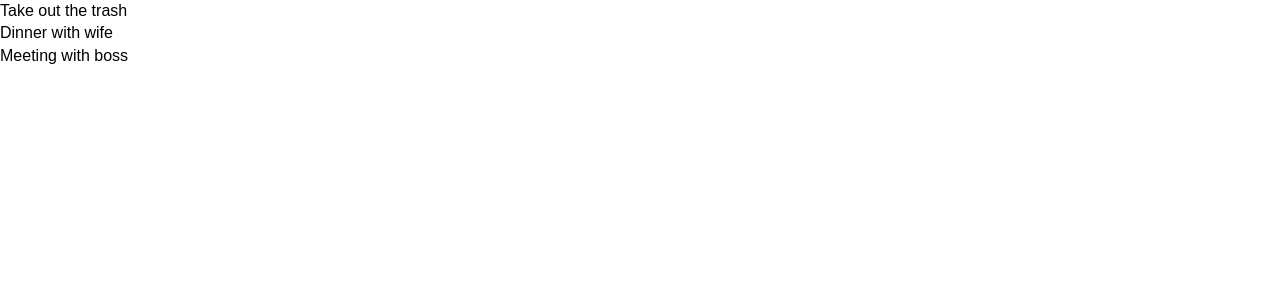
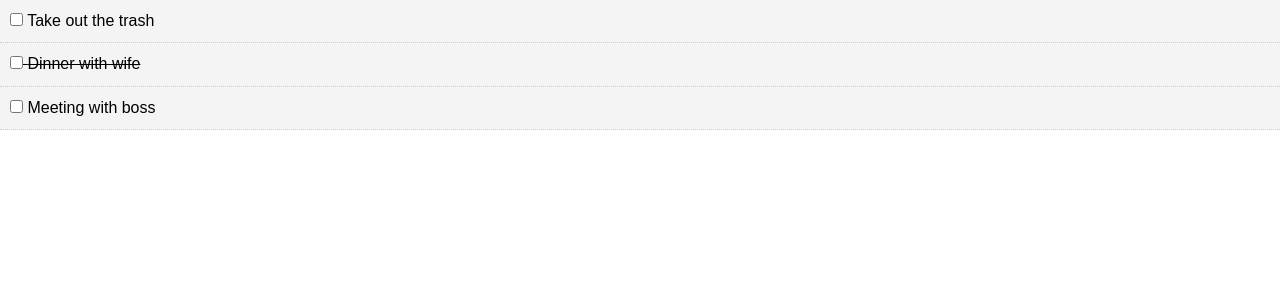
Before and after one commit to MariahFarnsworth/ToDoReact, a React (Create React App) app: page / in a window 1280 px wide. Shown: the top 300 px of the page. Built offline with nearby package versions, Linux system fonts and the light colour scheme.

Commit message:
toggle todo completed

```diff
--- a/src/App.js
+++ b/src/App.js
@@ -13,7 +13,7 @@
       {
         id: 2,
         title: 'Dinner with wife',
-        completed: false
+        completed: true
       },
       {
         id: 3,
@@ -23,10 +23,20 @@
     ]
   }
 
+  //toggle complete
+  markComplete = (id) => {
+    this.setState({todos: this.state.todos.map(todo => {
+      if(todo.id === id){
+        todo.completed = !todo.completed
+      }
+      return todo;
+    })});
+  }
+
   render(){
     return (
       <div className="App">
-        <Todos todos={this.state.todos}/>
+        <Todos todos={this.state.todos} markComplete= {this.markComplete}/>
       </div>
     );
   }
--- a/src/components/TodoItem.js
+++ b/src/components/TodoItem.js
@@ -2,10 +2,24 @@
 import PropTypes from 'prop-types';
 
 export class TodoItem extends Component{
+    getStyle = () => {
+        return {
+            backgroundColor: '#f4f4f4',
+            padding: '10px',
+            borderBottom: '1px #ccc dotted',
+            textDecoration: this.props.todo.completed ?
+            'line-through' : 'none'
+        }
+    }
+
     render(){
+        const {id, title} = this.props.todo;
         return(
-            <div>
-              <p>{this.props.todo.title}</p>
+            <div style={this.getStyle()}>
+              <p>
+                <input type="checkbox" onChange={this.props.markComplete.bind(this, id)} />{' '}
+                {title}
+              </p>
             </div>
         )
     }
--- a/src/components/Todos.js
+++ b/src/components/Todos.js
@@ -2,9 +2,10 @@
 import TodoItem from './TodoItem';
 import PropTypes from 'prop-types';
 class Todos extends Component{
+
     render(){
         return this.props.todos.map((todo) => (
-            <TodoItem key={todo.id} todo={todo}/>
+            <TodoItem key={todo.id} todo={todo} markComplete={this.props.markComplete}/>
         ));
     }
 }
```
